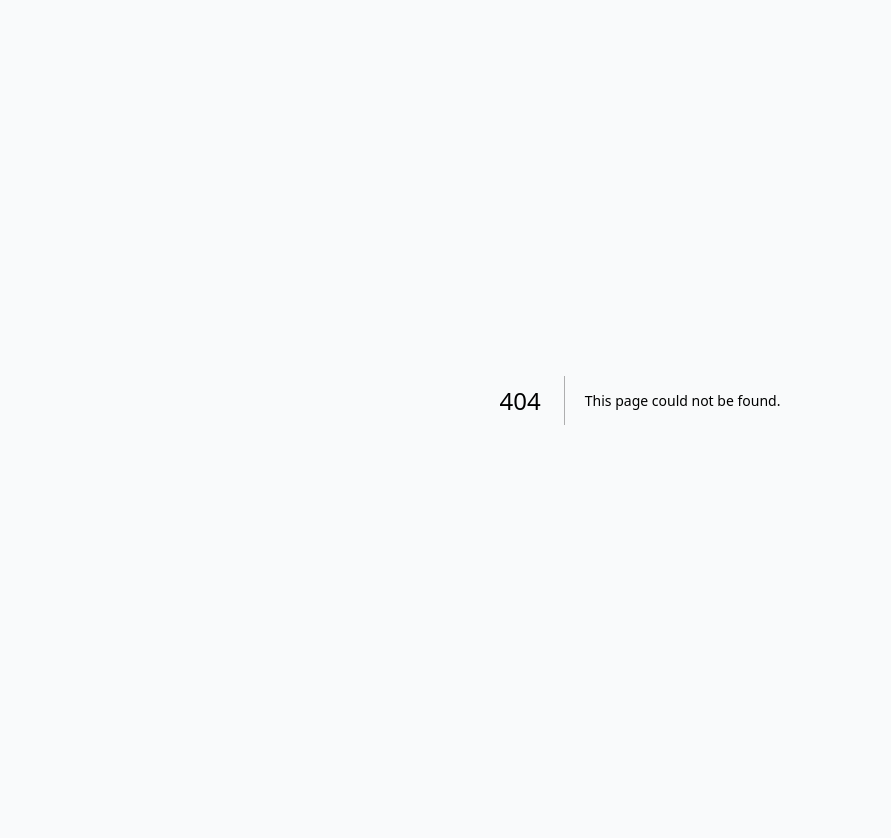
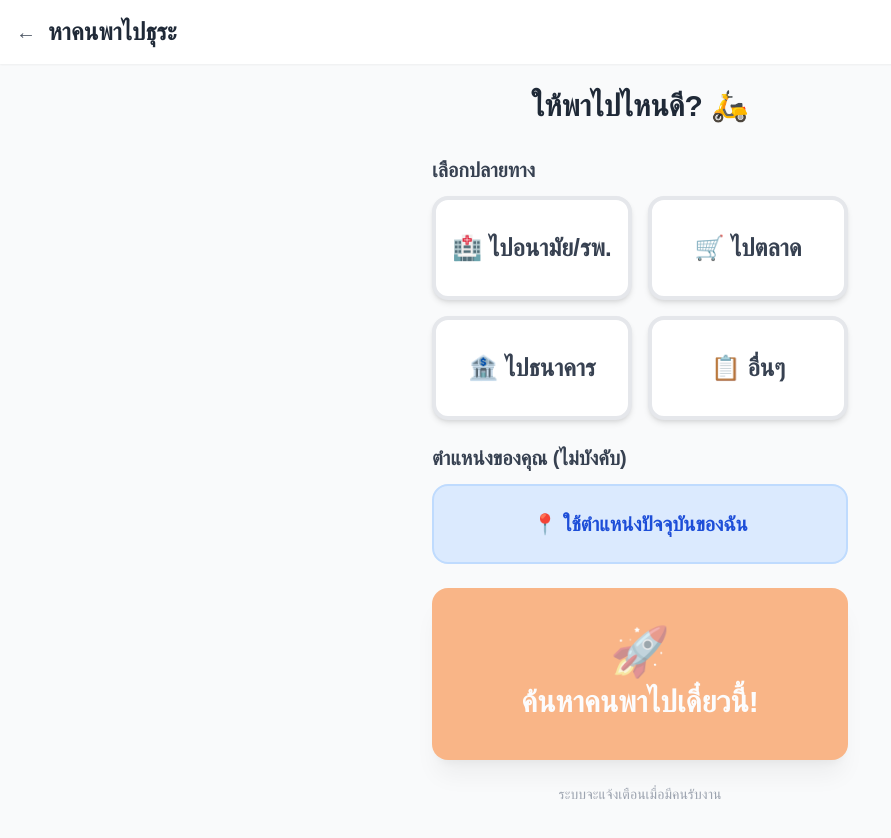
Before and after one commit to BSam-B3/jong-jaroen, a Next.js app: page /errand in a window 1280 px wide. Before the commit this address had no page. Shown: the top 838 px of the page, without its empty margins (0-891 px from the left). Before the commit the page ends 800 px from the top, so only its background shows below. Built offline with nearby package versions, Linux system fonts and the light colour scheme; no server answers.

Commit message:
feat: create Errand Request page (/errand) - Oversized UI with GPS and Quick Options

```diff
--- /dev/null
+++ b/app/errand/page.jsx
@@ -0,0 +1,155 @@
+'use client';
+import { useState } from 'react';
+import { useRouter } from 'next/navigation';
+import { supabase } from '@/lib/supabase';
+
+const QUICK_DESTINATIONS = [
+  { label: '🏥 ไปอนามัย/รพ.', value: 'hospital' },
+  { label: '🛒 ไปตลาด', value: 'market' },
+  { label: '🏦 ไปธนาคาร', value: 'bank' },
+  { label: '📋 อื่นๆ', value: 'other' },
+];
+
+export default function ErrandPage() {
+  const router = useRouter();
+  const [destination, setDestination] = useState('');
+  const [lat, setLat] = useState(null);
+  const [lng, setLng] = useState(null);
+  const [locStatus, setLocStatus] = useState('idle'); // 'idle' | 'loading' | 'done' | 'error'
+  const [loading, setLoading] = useState(false);
+  const [error, setError] = useState('');
+
+  function handleGetLocation() {
+    if (!navigator.geolocation) {
+      setError('อุปกรณ์ของคุณไม่รองรับ GPS');
+      return;
+    }
+    setLocStatus('loading');
+    setError('');
+    navigator.geolocation.getCurrentPosition(
+      (pos) => {
+        setLat(pos.coords.latitude);
+        setLng(pos.coords.longitude);
+        setLocStatus('done');
+      },
+      () => {
+        setLocStatus('error');
+        setError('ไม่สามารถดึงตำแหน่งได้ กรุณาอนุญาต GPS แล้วลองใหม่');
+      },
+      { timeout: 10000 }
+    );
+  }
+
+  async function handleSubmit() {
+    if (!destination) {
+      setError('กรุณาเลือกปลายทางที่ต้องการไป');
+      return;
+    }
+    setError('');
+    setLoading(true);
+    try {
+      const { data: { session } } = await supabase.auth.getSession();
+      if (!session) {
+        router.push('/login');
+        return;
+      }
+      const { error: insertErr } = await supabase.from('job_requests').insert({
+        job_type: 'errand',
+        destination,
+        lat: lat || null,
+        lng: lng || null,
+        status: 'looking_for_provider',
+        user_id: session.user.id,
+      });
+      if (insertErr) throw insertErr;
+      alert('ระบบกำลังค้นหาคนพาไป!');
+      router.push('/');
+    } catch (err) {
+      setError(err.message || 'เกิดข้อผิดพลาด กรุณาลองใหม่');
+    } finally {
+      setLoading(false);
+    }
+  }
+
+  return (
+    <div className="min-h-screen bg-gray-50 pb-24">
+      {/* Header */}
+      <div className="bg-white shadow-sm px-4 py-4 flex items-center gap-3">
+        <button onClick={() => router.back()} className="text-gray-600 text-xl">←</button>
+        <h1 className="font-extrabold text-2xl text-gray-800">หาคนพาไปธุระ</h1>
+      </div>
+
+      <div className="max-w-md mx-auto px-4 py-6 space-y-6">
+        {/* หัวข้อ */}
+        <h2 className="text-3xl font-extrabold text-center text-gray-800 mb-8">
+          ให้พาไปไหนดี? 🛵
+        </h2>
+
+        {/* Error */}
+        {error && (
+          <div className="bg-red-50 border border-red-200 text-red-700 rounded-2xl p-4 text-lg font-semibold text-center">
+            ⚠️ {error}
+          </div>
+        )}
+
+        {/* ส่วน 1: Quick Options */}
+        <div>
+          <p className="text-xl font-bold text-gray-700 mb-3">เลือกปลายทาง</p>
+          <div className="grid grid-cols-2 gap-4">
+            {QUICK_DESTINATIONS.map((opt) => (
+              <button
+                key={opt.value}
+                onClick={() => setDestination(opt.value)}
+                className={`w-full py-8 rounded-2xl text-2xl font-extrabold shadow-md transition border-4 ${
+                  destination === opt.value
+                    ? 'bg-orange-500 text-white border-orange-600 shadow-xl scale-105'
+                    : 'bg-white text-gray-700 border-gray-200 hover:border-orange-300 hover:bg-orange-50'
+                }`}
+              >
+                {opt.label}
+              </button>
+            ))}
+          </div>
+        </div>
+
+        {/* ส่วน 2: ปุ่มดึงตำแหน่ง */}
+        <div>
+          <p className="text-xl font-bold text-gray-700 mb-3">ตำแหน่งของคุณ (ไม่บังคับ)</p>
+          <button
+            onClick={handleGetLocation}
+            disabled={locStatus === 'loading'}
+            className="w-full py-6 text-xl font-bold bg-blue-100 text-blue-700 rounded-2xl border-2 border-blue-200 hover:bg-blue-200 transition disabled:opacity-50"
+          >
+            {locStatus === 'loading' ? '⏳ กำลังดึงตำแหน่ง...' :
+             locStatus === 'done' ? `✅ ได้ตำแหน่งแล้ว (lat: ${lat?.toFixed(4)}, lng: ${lng?.toFixed(4)})` :
+             locStatus === 'error' ? '❌ ลองดึงตำแหน่งอีกครั้ง' :
+             '📍 ใช้ตำแหน่งปัจจุบันของฉัน'}
+          </button>
+        </div>
+
+        {/* ส่วน 3: ปุ่มยืนยัน */}
+        <button
+          onClick={handleSubmit}
+          disabled={loading || !destination}
+          className="w-full bg-orange-500 hover:bg-orange-600 active:bg-orange-700 disabled:opacity-50 text-white font-bold py-10 rounded-2xl text-3xl shadow-xl flex flex-col items-center transition"
+        >
+          {loading ? (
+            <>
+              <span className="text-5xl mb-2 animate-spin">⏳</span>
+              กำลังค้นหา...
+            </>
+          ) : (
+            <>
+              <span className="text-5xl mb-2">🚀</span>
+              ค้นหาคนพาไปเดี๋ยวนี้!
+            </>
+          )}
+        </button>
+
+        <p className="text-center text-gray-400 text-sm">
+          ระบบจะแจ้งเตือนเมื่อมีคนรับงาน
+        </p>
+      </div>
+    </div>
+  );
+}
```
